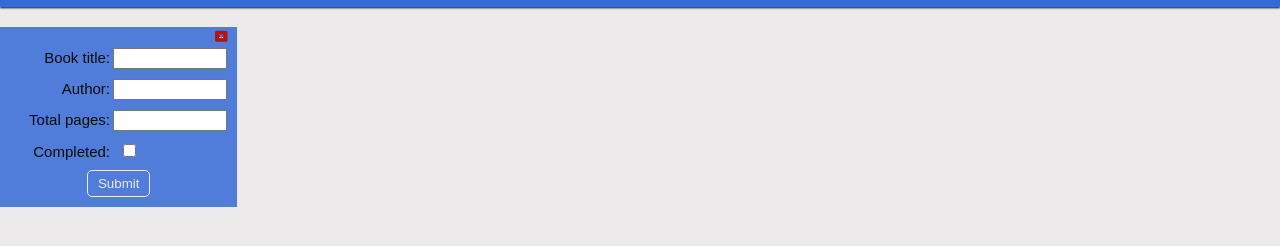
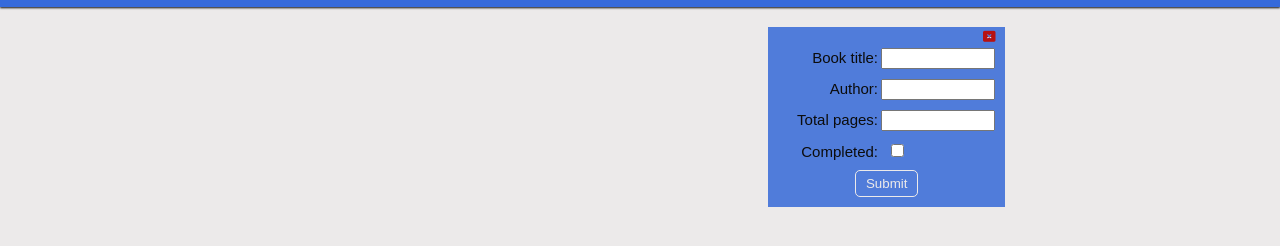
Before and after one commit to Samuelisch/Library, a plain HTML site: page index.html in a window 1280 px wide. Shown: the part 42-288 px from the top of the page. Drawn offline with Linux system fonts and the light colour scheme.

Commit message:
changes to flex- pending implementation of grid

```diff
--- a/style.css
+++ b/style.css
@@ -61,11 +61,17 @@ h1 {
     display: flex;
 }
 
+.library {
+    height: 10rem;
+    width: 60%;
+}
+
 .info {
+    justify-self: flex-end;
     margin: 2rem 0;
     padding: 1rem;
     background-color:var(--lightblue);
-    /*transform: translateX(200%); transform to get off the page*/
+    transform: translateX(0%);
 }
 
 .form-cancel {
```
